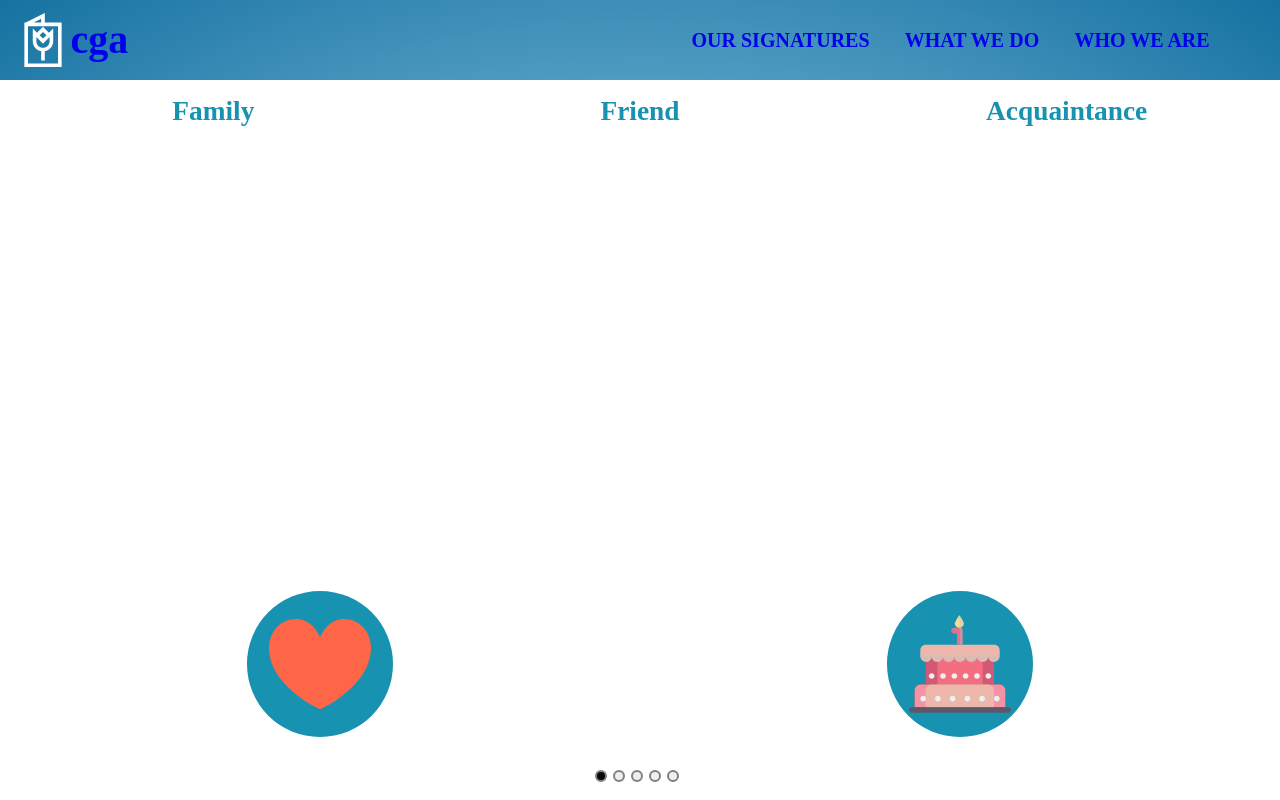
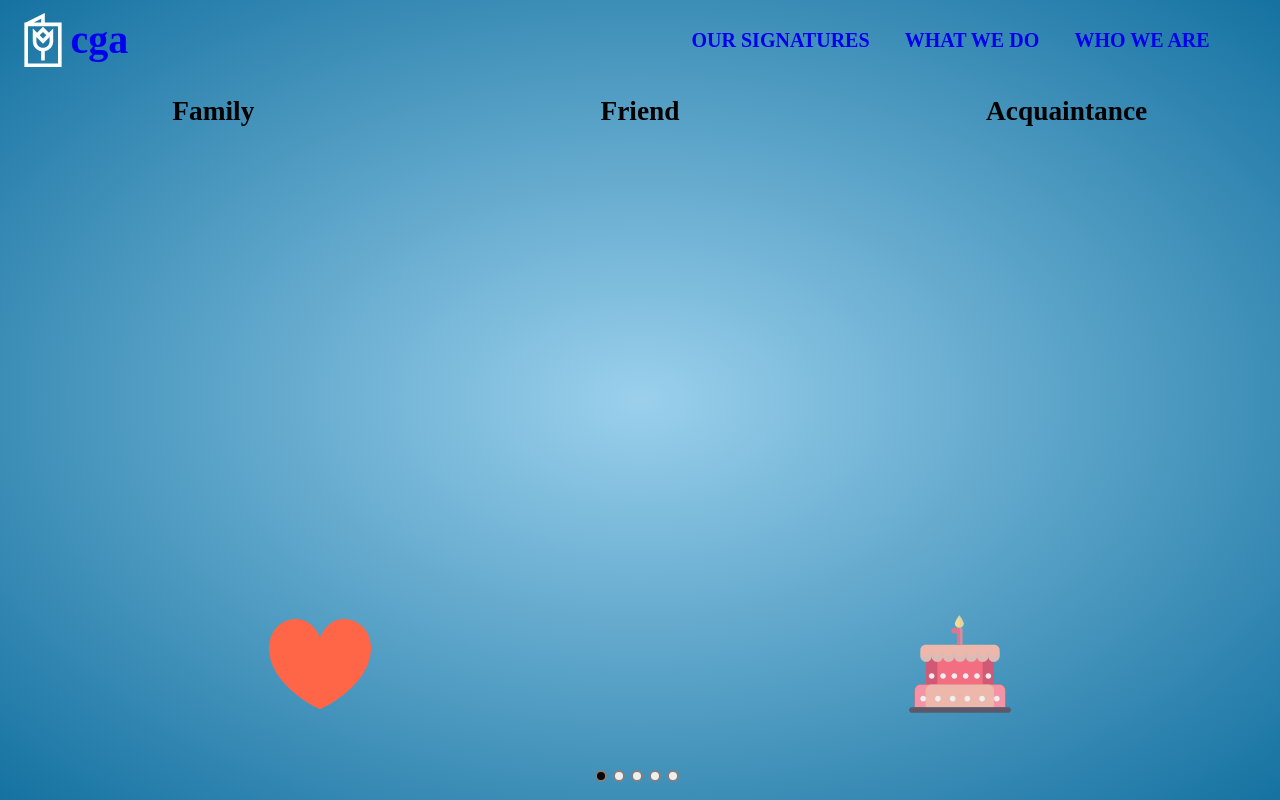
Before and after one commit to btambo/cga, a React (Create React App) app: page /Signatures in a window 1280 px wide. Built offline with nearby package versions, Linux system fonts and the light colour scheme.

Commit message:
Moved themes to App.css and applied them to navbar

```diff
--- a/src/App.css
+++ b/src/App.css
@@ -3,5 +3,54 @@ body {
     min-height: 100vh;
     background: radial-gradient(#9AD0EC,#1572A1);
     background-repeat: no-repeat;
-    font-family: 'DM Serif Display'
+    font-family: 'DM Serif Display';
+    transition: all .2s linear;
 }
+
+.default-card {
+    background-color: #1892b1;
+    color: #ffffff;
+    transition: all .2s linear;
+}
+
+.valentine-card {
+    background: #F0B5BD;
+    color: #B11D4D;
+    transition: all .2s linear;
+}
+
+.birthday-card {
+    background-color: honeydew;
+    color: mediumpurple;
+    transition: all .2s linear;
+}
+
+.graduation-card {
+    background-color: goldenrod;
+    color: fuchsia;
+    transition: all .2s linear;
+}
+
+.default-main {
+    background-color: white;
+    color: #1892b1;
+    transition: all .2s linear;
+}
+
+.valentine-main {
+    background-color: #B11D4D !important;
+    color: #F0B5BD;
+    transition: all .2s linear;
+}
+
+.birthday-main {
+    background-color: mediumpurple;
+    color: honeydew;
+    transition: all .2s linear;
+}
+
+.graduation-main {
+    background-color: fuchsia;
+    color: goldenrod;
+    transition: all .2s linear;
+}
--- a/src/App.js
+++ b/src/App.js
@@ -1,4 +1,4 @@
-import React from 'react';
+import React, { useState } from 'react';
 import { BrowserRouter, Routes, Route } from "react-router-dom";
 import SignaturesPage from './Pages/SignaturesPage';
 import './App.css';
@@ -8,13 +8,15 @@ import HomePage from './Pages/HomePage';
 
 function App() {
 
+  const [currentTheme, setCurrentTheme] = useState('');
+
   return (
-      <div className="App">
+      <div className={`App ${currentTheme}-main`}>
         <BrowserRouter>
-          <NavBar/>
+          <NavBar currentTheme={currentTheme}/>
           <Routes>
-            <Route path="/" element={<HomePage/>}/>
-            <Route path="/Signatures" element={<SignaturesPage/>} />
+            <Route path="/" element={<HomePage currentTheme={currentTheme} setCurrentTheme={setCurrentTheme}/>}/>
+            <Route path="/Signatures" element={<SignaturesPage currentTheme={currentTheme} setCurrentTheme={setCurrentTheme}/>} />
           </Routes>
         </BrowserRouter>
       </div>
--- a/src/Pages/HomePage.js
+++ b/src/Pages/HomePage.js
@@ -1,6 +1,13 @@
+import { useEffect, useState } from 'react';
 import './HomePage.css';
 
-const HomePage = () => {
+const HomePage = (props) => {
+    const { currentTheme, setCurrentTheme } = props || {};
+
+    useEffect(() => {
+        setCurrentTheme('')
+    }, [currentTheme]);
+
     return (
         <div id='homepage-grid-container'>
             <div id='slogan-container'>
--- a/src/Pages/SignaturesPage.js
+++ b/src/Pages/SignaturesPage.js
@@ -1,18 +1,18 @@
 import React, { useState } from 'react';
 import CardCarousel from '../Components/CardCarousel/CardCarousel';
 import { familySignatures, friendSignatures, acquaintanceSignatures } from '../Constants/constants';
-import './Themes.css';
 import './SignaturePage.css';
 import SignatureTable from '../Components/SignaturesTable/SignatureTable';
 
 
-const SignaturesPage = () => {
+const SignaturesPage = (props) => {
 
-    const [currentTheme, setCurrentTheme] = useState('default');
+    const { currentTheme, setCurrentTheme } = props || {};
+
     const [isDesktop, setIsDesktop] = useState(true)
 
     return (
-        <div className={`signature-page ${currentTheme}-main`}>
+        <div className={`signature-page`}>
 
             <CardCarousel
                 currentTheme={currentTheme}
--- a/src/Pages/Themes.css
+++ /dev/null
@@ -1,42 +0,0 @@
-/* Unflipped themes for cards */
-.default-card {
-    background-color: #1892b1;
-    color: #ffffff;
-}
-
-.valentine-card {
-    background-color: #F0B5BD;
-    color: #B11D4D;
-}
-
-.birthday-card {
-    background-color: honeydew;
-    color: mediumpurple;
-}
-
-.graduation-card {
-    background-color: goldenrod;
-    color: fuchsia;
-}
-
-
-/* Flipped themes for main */
-.default-main {
-    background-color: white;
-    color: #1892b1;
-}
-
-.valentine-main {
-    background-color: #B11D4D;
-    color: #F0B5BD;
-}
-
-.birthday-main {
-    background-color: mediumpurple;
-    color: honeydew;
-}
-
-.graduation-main {
-    background-color: fuchsia;
-    color: goldenrod;
-}
--- a/src/components/Navbar.css
+++ b/src/components/Navbar.css
@@ -5,6 +5,7 @@
     justify-content: space-between;
     align-items: center;
     font-weight: 550;
+    transition: all .2s linear;
 }
 
 .navbar-logo {
--- a/src/components/Navbar.js
+++ b/src/components/Navbar.js
@@ -4,7 +4,9 @@ import './Navbar.css';
 import Logo from '../Images/logo.svg'
 import { FiMenu, FiX } from "react-icons/fi";
 
-const NavBar = () => {
+const NavBar = (props) => {
+
+    const { currentTheme } = props || {};
 
     const [menuToggle, setMenuToggle] = useState(false);
 
@@ -17,7 +19,7 @@ const NavBar = () => {
     }
 
     return (
-        <nav className='navbar-container'>
+        <nav className={`navbar-container`}>
 
             <NavLink className="navbar-logo" exact to='/' onClick={handleCloseMenu}>
                 <img src={Logo} alt='card' className='navbar-logo-img' />
```
